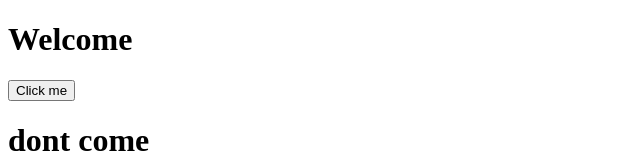
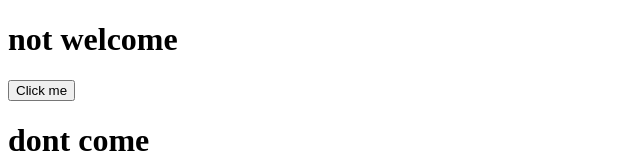
Before and after one commit to pranavrajesh23/gitcourse, a plain HTML site: page index.html in a window 1280 px wide. Shown: the top 160 px of the page, without its empty margins (0-640 px from the left). Drawn offline with Linux system fonts and the light colour scheme.

Commit message:
soft commit

```diff
--- a/index.html
+++ b/index.html
@@ -6,7 +6,7 @@
     <title>Document</title>
 </head>
 <body>
-    <h1>Welcome</h1>
+    <h1>not welcome</h1>
     <button>Click me</button>
     <h1>dont come</h1>
     <h1>Stree Rag</h1>
```
